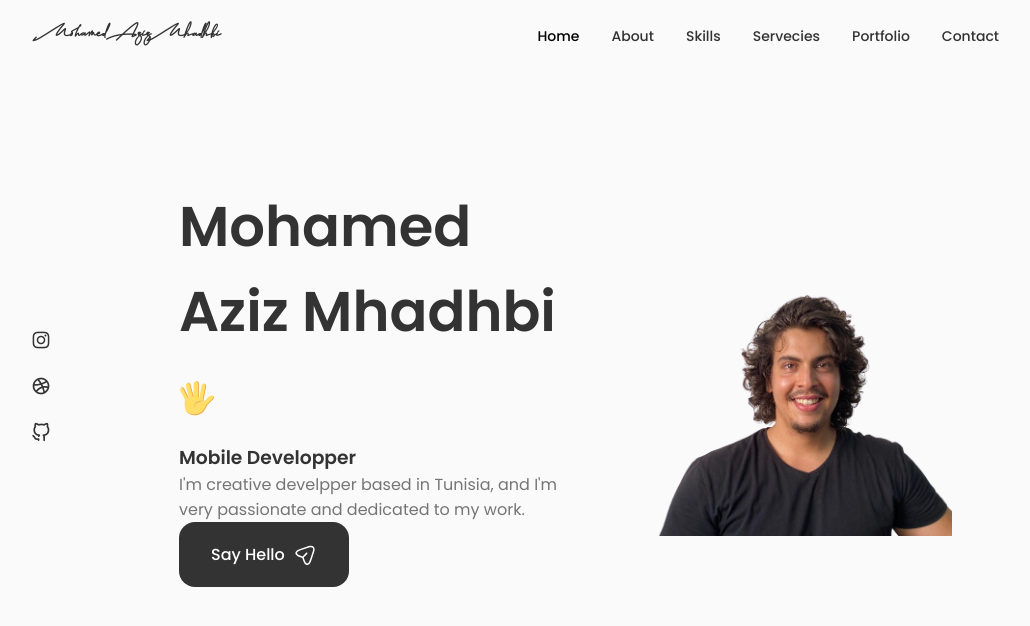
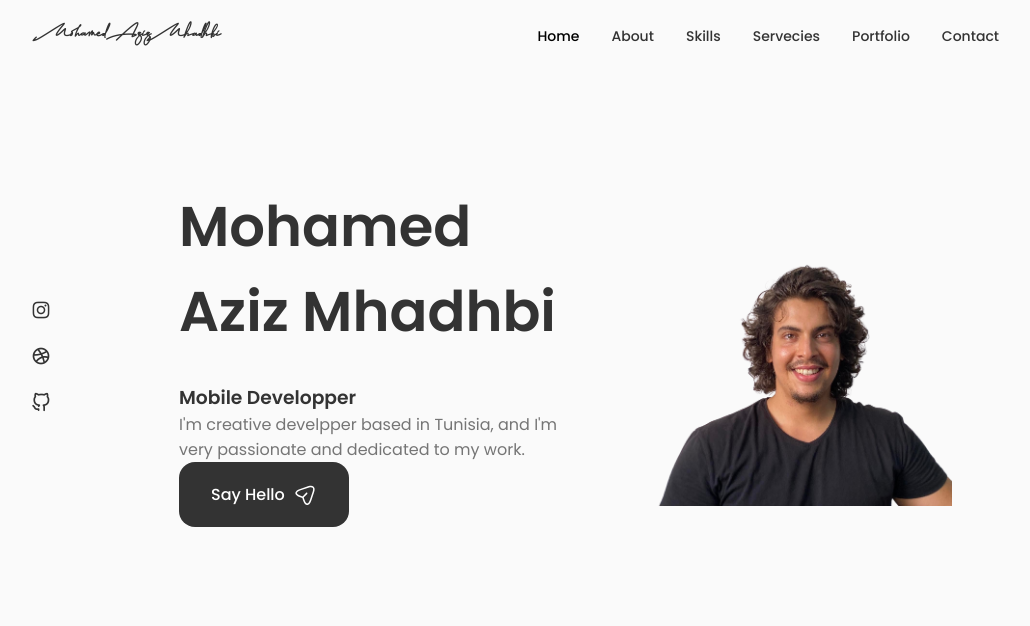
Before and after one commit to Mohamed-Aziz-Mhadhbi/mohamed-aziz-mhadhbi.github.io, a React (Create React App) app: page / in a window 1280 px wide. Shown: the top 626 px of the page, without its empty margins (125-1155 px from the left). Built offline with nearby package versions, Linux system fonts and the light colour scheme.

Commit message:
removing the hand svg

```diff
--- a/src/components/home/Data.jsx
+++ b/src/components/home/Data.jsx
@@ -3,57 +3,8 @@ import React from 'react'
 const Data = () => {
   return (
     <div className="home__data">
-        <h1 className="home__title">Mohamed Aziz Mhadhbi
-        <svg
-                  width="36"
-                  height="36"
-                  viewBox="0 0 48 48"
-                  fill="none"
-                  xmlns="http://www.w3.org/2000/svg"
-                  class="home__hand"
-                >
-                  <path
-                    d="M25.4995 32.0305L31.3495 33.1555L36.1495 8.48051C36.4495 6.83051 35.3995 5.18051 33.8245 4.88051C32.1745 4.58051 30.5995 5.70551 30.2995 7.35551L25.4995 32.0305Z"
-                    fill="#FFDD67"
-                  ></path>
-                  <path
-                    d="M33.8996 4.88018C33.6746 4.80518 33.5246 4.80518 33.2996 4.80518C34.6496 5.33018 35.3996 6.75518 35.0996 8.25518L30.2996 32.9302L31.3496 33.1552L36.1496 8.48018C36.5246 6.75518 35.4746 5.18018 33.8996 4.88018Z"
-                    fill="#EBA352"
-                  ></path>
-                  <path
-                    d="M19.4995 32.7802H26.5495V5.55518C26.5495 3.53018 24.9745 1.80518 23.0245 1.80518C21.1495 1.80518 19.4995 3.45518 19.4995 5.55518V32.7802Z"
-                    fill="#FFDD67"
-                  ></path>
-                  <path
-                    d="M23.0995 1.80518C22.9495 1.80518 22.7245 1.80518 22.5745 1.88018C24.2995 2.18018 25.5745 3.68018 25.5745 5.55518V32.8552H26.6245V5.55518C26.6245 3.45518 25.0495 1.80518 23.0995 1.80518Z"
-                    fill="#EBA352"
-                  ></path>
-                  <path
-                    d="M15.7495 32.7054L21.7495 31.1304L15.2245 6.30541C14.7745 4.58041 13.0495 3.53041 11.3995 3.90541C9.74948 4.35541 8.77448 6.08041 9.22448 7.80541L15.7495 32.7054Z"
-                    fill="#FFDD67"
-                  ></path>
-                  <path
-                    d="M11.3995 3.90541L10.9495 4.13041C12.4495 4.05541 13.7995 5.03041 14.2495 6.60541L20.7745 31.4304L21.8245 31.1304L15.2245 6.30541C14.7745 4.58041 13.0495 3.53041 11.3995 3.90541Z"
-                    fill="#EBA352"
-                  ></path>
-                  <path
-                    d="M2.99937 10.355C1.57437 11.03 1.12437 12.83 1.87437 14.33L11.7744 34.055L16.7994 31.505L6.89937 11.78C6.14937 10.28 4.42437 9.68 2.99937 10.355Z"
-                    fill="#FFDD67"
-                  ></path>
-                  <path
-                    d="M2.99956 10.355C2.84956 10.43 2.69956 10.505 2.54956 10.655C3.82456 10.28 5.24956 10.955 5.92456 12.305L15.8246 32.03L16.7996 31.58L6.89956 11.78C6.14956 10.28 4.42456 9.68 2.99956 10.355Z"
-                    fill="#EBA352"
-                  ></path>
-                  <path
-                    d="M46.2744 22.2801C45.0744 19.9551 41.3244 20.1051 37.4994 24.3051C34.7994 27.2301 34.2744 28.2051 31.5744 28.1301V25.0551C31.5744 25.0551 25.7994 20.7801 14.3244 22.7301C14.3244 22.7301 7.79945 23.6301 7.79945 27.0801C7.79945 27.0801 6.67445 35.4051 8.99945 40.6551C12.4494 48.4551 30.1494 50.4801 35.6994 37.2051C36.8244 34.5801 39.0744 32.6301 41.0994 30.1551C43.4244 27.1551 47.5494 24.7551 46.2744 22.2801Z"
-                    fill="#FFDD67"
-                  ></path>
-                  <path
-                    d="M46.2745 22.28C46.0495 21.83 45.7495 21.53 45.3745 21.23C45.4495 21.305 45.5245 21.38 45.5245 21.53C46.7995 24.08 42.6745 26.405 40.1995 29.405C38.1745 31.88 35.9245 33.83 34.7995 36.455C29.9995 47.93 16.0495 47.93 10.1995 42.68C15.5245 48.68 30.5245 49.28 35.5495 37.205C36.6745 34.58 38.9245 32.63 40.9495 30.155C43.4245 27.155 47.5495 24.755 46.2745 22.28ZM32.3245 28.13C27.4495 26.33 18.7495 29.63 19.9495 38.405C19.9495 30.23 27.3745 28.205 31.4245 28.205C32.0245 28.13 32.3245 28.13 32.3245 28.13Z"
-                    fill="#EBA352"
-                  ></path>
-                </svg>
-        </h1>
+        <h1 className="home__title">Mohamed Aziz Mhadhbi</h1>
+        <br></br>
         <h3 className="home__subtitle">Mobile Developper</h3>
         <p className="home__description"> I'm creative develpper based in Tunisia, and I'm very passionate and dedicated to my work.
     </p>
```
